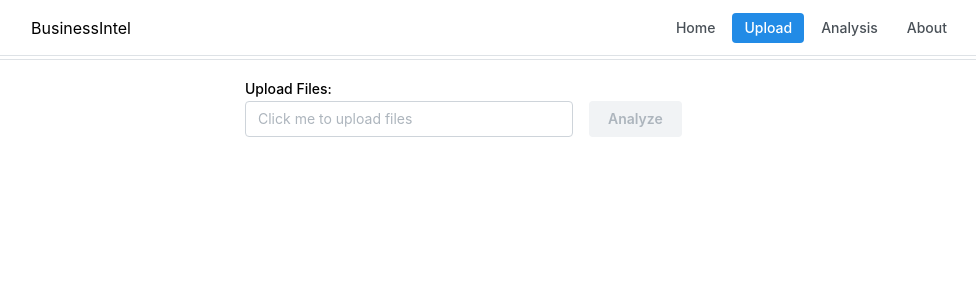
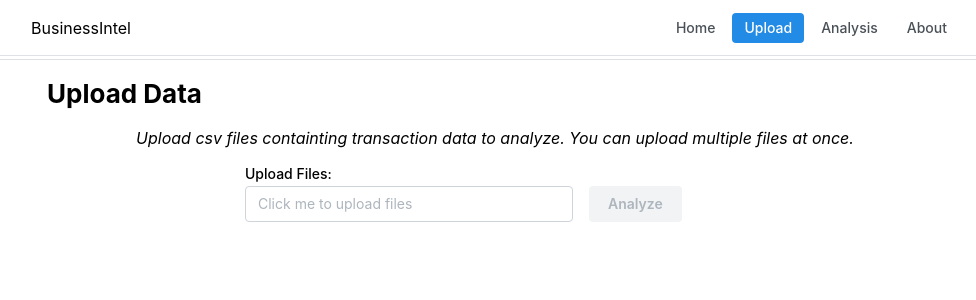
Before and after one commit to 2brownc/business-intel, a React (Vite) app: page /upload in a window 1280 px wide. Shown: the top 300 px of the page, without its empty margins (145-1121 px from the left). Built offline with nearby package versions, Linux system fonts and the light colour scheme; what rxdb would draw is missing.

Commit message:
refactor ui: upload page

```diff
--- a/src/pages/Upload/Upload.jsx
+++ b/src/pages/Upload/Upload.jsx
@@ -1,16 +1,21 @@
 import React from 'react'
 import {
   Container,
+  Title,
+  Text,
+  Center,
 } from '@mantine/core';
 
 import LoadData from '../../components/LoadData/LoadData'
 
 export default function Upload() {
-  return <>
-
-    <Container>
-      <LoadData />
-    </Container>
-
-  </>
+  return <Container>
+    <Title order={2} mb={15}>Upload Data</Title>
+    <Center>
+      <Text fs="italic" mb={10}>
+        Upload csv files containting transaction data to analyze. You can upload multiple files at once.
+      </Text>
+    </Center>
+    <LoadData />
+  </Container>
 }
```
